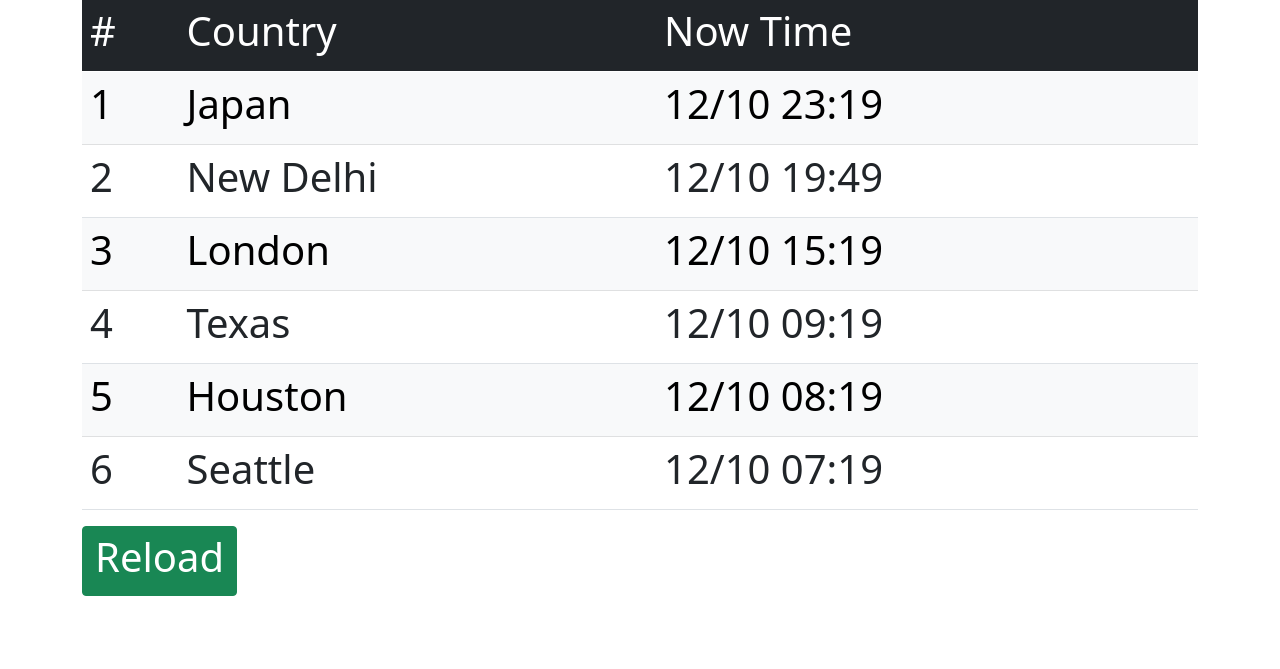
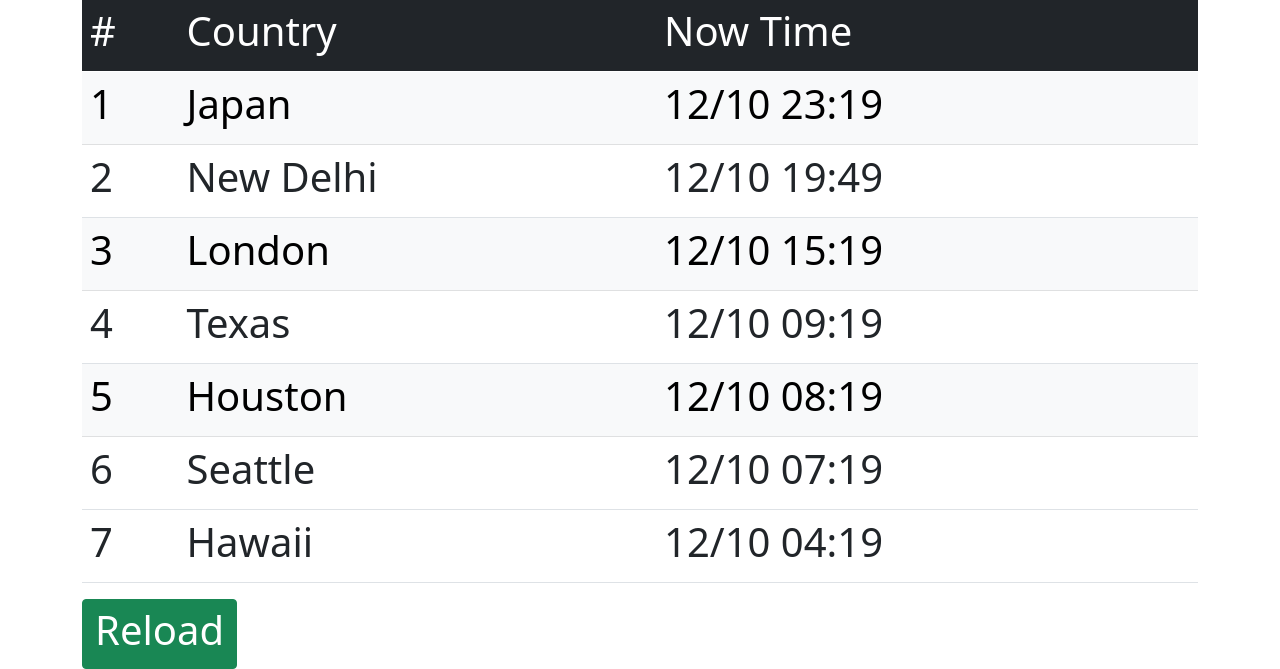
Before and after one commit to 56kuma/NowTimeCountries, a Flask app: page / in a window 1280 px wide. Shown: the part 221-890 px from the top of the page. Before the commit the page ends 817 px from the top, so only its background shows below. Run offline with Flask 2, Linux system fonts and the light colour scheme; some libraries are stand-ins or nearby versions.

Commit message:
add）ハワイ

```diff
--- a/main.py
+++ b/main.py
@@ -28,6 +28,10 @@ def root():
     # シアトル（-7h）
     seattle_time = (dt_now + datetime.timedelta(hours=-7)).strftime('%m/%d %H:%M')
 
+    # ハワイ（-10h）
+    hawaii_time = (dt_now + datetime.timedelta(hours=-10)).strftime('%m/%d %H:%M')
+
+
     return render_template('index.html',
                             yearNow=year,
                             japanTime=japan_time,
@@ -35,7 +39,8 @@ def root():
                             londonTime=london_time,
                             texasTime=texas_time,
                             houstonTime=houston_time,
-                            seattleTime=seattle_time)
+                            seattleTime=seattle_time,
+                            hawaiiTime=hawaii_time)
 
 if __name__ == '__main__':
     # This is used when running locally only. When deploying to Google App
--- a/static/script.js
+++ b/static/script.js
@@ -37,6 +37,12 @@ window.onload = function () {
     document.getElementById("seattle_YYYYMMDD").value = seattleDateTime.toFormat("yyyy-MM-dd");
     document.getElementById("seattle_day").value = seattleDateTime.setLocale('en').toFormat('EEE');
     document.getElementById("seattle_HHmm").value = seattleDateTime.toFormat('HH:mm');
+
+    // Set Hawaii Date Time
+    let hawaiiDateTime = luxon.DateTime.local().setZone('utc').minus({ hours: 10 })
+    document.getElementById("hawaii_YYYYMMDD").value = hawaiiDateTime.toFormat("yyyy-MM-dd");
+    document.getElementById("hawaii_day").value = hawaiiDateTime.setLocale('en').toFormat('EEE');
+    document.getElementById("hawaii_HHmm").value = hawaiiDateTime.toFormat('HH:mm');
 
   }
 
@@ -80,6 +86,12 @@ function inputChange(){
     document.getElementById("seattle_YYYYMMDD").value = changedSeattleDateTime.toFormat("yyyy-MM-dd");
     document.getElementById("seattle_day").value = changedSeattleDateTime.setLocale('en').toFormat('EEE');
     document.getElementById("seattle_HHmm").value = changedSeattleDateTime.toFormat('HH:mm');
+
+    // Hawaii(-10h)
+    let changedHawaiiDateTime = changedJapanDateTime.minus({hours:19})
+    document.getElementById("hawaii_YYYYMMDD").value = changedHawaiiDateTime.toFormat("yyyy-MM-dd");
+    document.getElementById("hawaii_day").value = changedHawaiiDateTime.setLocale('en').toFormat('EEE');
+    document.getElementById("hawaii_HHmm").value = changedHawaiiDateTime.toFormat('HH:mm');
 
 }
 
@@ -125,6 +137,13 @@ function inputChangeNewDelhi(){
   document.getElementById("seattle_YYYYMMDD").value = changedSeattleDateTime.toFormat("yyyy-MM-dd");
   document.getElementById("seattle_day").value = changedSeattleDateTime.setLocale('en').toFormat('EEE');
   document.getElementById("seattle_HHmm").value = changedSeattleDateTime.toFormat('HH:mm');
+
+  // Hawaii(-10h)
+  let changedHawaiiDateTime = changedNewDelhiDateTime.minus({hours:15.5})
+  document.getElementById("hawaii_YYYYMMDD").value = changedHawaiiDateTime.toFormat("yyyy-MM-dd");
+  document.getElementById("hawaii_day").value = changedHawaiiDateTime.setLocale('en').toFormat('EEE');
+  document.getElementById("hawaii_HHmm").value = changedHawaiiDateTime.toFormat('HH:mm');
+
 }
 
 // London
@@ -168,6 +187,12 @@ function inputChangeLondon(){
   document.getElementById("seattle_day").value = changedSeattleDateTime.setLocale('en').toFormat('EEE');
   document.getElementById("seattle_HHmm").value = changedSeattleDateTime.toFormat('HH:mm');
 
+  // Hawaii(-10h)
+  let changedHawaiiDateTime = changedLondonDateTime.minus({hours:11})
+  document.getElementById("hawaii_YYYYMMDD").value = changedHawaiiDateTime.toFormat("yyyy-MM-dd");
+  document.getElementById("hawaii_day").value = changedHawaiiDateTime.setLocale('en').toFormat('EEE');
+  document.getElementById("hawaii_HHmm").value = changedHawaiiDateTime.toFormat('HH:mm');
+
 }
 
 // Texas
@@ -210,6 +235,12 @@ function inputChangeTexas(){
   document.getElementById("seattle_YYYYMMDD").value = changedSeattleDateTime.toFormat("yyyy-MM-dd");
   document.getElementById("seattle_day").value = changedSeattleDateTime.setLocale('en').toFormat('EEE');
   document.getElementById("seattle_HHmm").value = changedSeattleDateTime.toFormat('HH:mm');
+
+  // Hawaii(-10h)
+  let changedHawaiiDateTime = changedTexasDateTime.minus({hours:5})
+  document.getElementById("hawaii_YYYYMMDD").value = changedHawaiiDateTime.toFormat("yyyy-MM-dd");
+  document.getElementById("hawaii_day").value = changedHawaiiDateTime.setLocale('en').toFormat('EEE');
+  document.getElementById("hawaii_HHmm").value = changedHawaiiDateTime.toFormat('HH:mm');
 
 }
 
@@ -255,6 +286,12 @@ function inputChangeHouston(){
   document.getElementById("seattle_day").value = changedSeattleDateTime.setLocale('en').toFormat('EEE');
   document.getElementById("seattle_HHmm").value = changedSeattleDateTime.toFormat('HH:mm');
 
+  // Hawaii(-10h)
+  let changedHawaiiDateTime = changedHoustonDateTime.minus({hours:4})
+  document.getElementById("hawaii_YYYYMMDD").value = changedHawaiiDateTime.toFormat("yyyy-MM-dd");
+  document.getElementById("hawaii_day").value = changedHawaiiDateTime.setLocale('en').toFormat('EEE');
+  document.getElementById("hawaii_HHmm").value = changedHawaiiDateTime.toFormat('HH:mm');
+
 }
 
 // Seattle
@@ -299,4 +336,59 @@ function inputChangeSeattle(){
   // Seattle(-7h)
   document.getElementById("seattle_day").value = changedSeattleDateTime.setLocale('en').toFormat('EEE');
 
+  // Hawaii(-10h)
+  let changedHawaiiDateTime = changedSeattleDateTime.minus({hours:3})
+  document.getElementById("hawaii_YYYYMMDD").value = changedHawaiiDateTime.toFormat("yyyy-MM-dd");
+  document.getElementById("hawaii_day").value = changedHawaiiDateTime.setLocale('en').toFormat('EEE');
+  document.getElementById("hawaii_HHmm").value = changedHawaiiDateTime.toFormat('HH:mm');
+
 }
+
+// Hawaii
+function inputChangeHawaii(){
+
+  // Get Datetime at Houston
+  let changedHawaiiDate = document.getElementById("hawaii_YYYYMMDD").value;
+  let changedHawaiiTime = document.getElementById("hawaii_HHmm").value;
+  let changedHawaiiDateTime = luxon.DateTime.fromISO(changedHawaiiDate + 'T' + changedHawaiiTime)
+
+  // Japan(+9h)
+  let changedJapanDateTime = changedHawaiiDateTime.plus({hours:19});
+  document.getElementById("inputDateJapan").value = changedJapanDateTime.toFormat("yyyy-MM-dd");
+  document.getElementById("dayJapan").value = changedJapanDateTime.setLocale('en').toFormat('EEE');
+  document.getElementById("inputTimeJapan").value = changedJapanDateTime.toFormat('HH:mm');
+
+  // New delhi(+5.5h)
+  let changedNewDelhiDateTime = changedHawaiiDateTime.plus({hours:15.5});
+  document.getElementById("newdelhi_YYYYMMDD").value = changedNewDelhiDateTime.toFormat("yyyy-MM-dd");
+  document.getElementById("newdelhi_day").value = changedNewDelhiDateTime.setLocale('en').toFormat('EEE');
+  document.getElementById("newdelhi_HHmm").value = changedNewDelhiDateTime.toFormat('HH:mm');
+
+  // London(+1h)
+  let changedLondonDateTime = changedHawaiiDateTime.plus({hours:11})
+  document.getElementById("london_YYYYMMDD").value = changedLondonDateTime.toFormat("yyyy-MM-dd");
+  document.getElementById("london_day").value = changedLondonDateTime.setLocale('en').toFormat('EEE');
+  document.getElementById("london_HHmm").value = changedLondonDateTime.toFormat('HH:mm');
+
+  // Texas(-5h)
+  let changedTexasDateTime = changedHawaiiDateTime.plus({hours:5})
+  document.getElementById("texas_YYYYMMDD").value = changedTexasDateTime.toFormat("yyyy-MM-dd");
+  document.getElementById("texas_day").value = changedTexasDateTime.setLocale('en').toFormat('EEE');
+  document.getElementById("texas_HHmm").value = changedTexasDateTime.toFormat('HH:mm');
+
+  // Houston(-6h)
+  let changedHoustonDateTime = changedHawaiiDateTime.plus({hours:4})
+  document.getElementById("houston_YYYYMMDD").value = changedHoustonDateTime.toFormat("yyyy-MM-dd");
+  document.getElementById("houston_day").value = changedHoustonDateTime.setLocale('en').toFormat('EEE');
+  document.getElementById("houston_HHmm").value = changedHoustonDateTime.toFormat('HH:mm');
+
+  // Seattle(-7h)
+  let changedSeattleDateTime = changedHawaiiDateTime.plus({hours:3})
+  document.getElementById("seattle_YYYYMMDD").value = changedSeattleDateTime.toFormat("yyyy-MM-dd");
+  document.getElementById("seattle_day").value = changedSeattleDateTime.setLocale('en').toFormat('EEE');
+  document.getElementById("seattle_HHmm").value = changedSeattleDateTime.toFormat('HH:mm');
+
+  // Hawaii(-10h)
+  document.getElementById("hawaii_day").value = changedHawaiiDateTime.setLocale('en').toFormat('EEE');
+
+}
--- a/templates/index.html
+++ b/templates/index.html
@@ -81,6 +81,11 @@
               <th scope="row"><h1>6</h1></th>
               <td><h1>Seattle</h1></td>
               <td><h1>{{ seattleTime }}</h1></td>
+            </tr>
+            <tr>
+              <th scope="row"><h1>7</h1></th>
+              <td><h1>Hawaii</h1></td>
+              <td><h1>{{ hawaiiTime }}</h1></td>
             </tr>
           </tbody>
         </table>
@@ -176,6 +181,19 @@
                 <input type="Time" class="form-control-lg" id="seattle_HHmm" oninput="inputChangeSeattle()">
               </h1></td>
             </tr>
+            <tr class="table-light">
+              <th scope="row"><h1>7</h1></th>
+              <td><h1>Hawaii</h1></td>
+              <td><h1>
+                <input type="Date" class="form-control-lg" id="hawaii_YYYYMMDD" oninput="inputChangeHawaii()">
+              </h1></td>
+              <td><h1>
+                <output id="hawaii_day"></output>
+              </h1></td>
+              <td><h1>
+                <input type="Time" class="form-control-lg" id="hawaii_HHmm" oninput="inputChangeHawaii()">
+              </h1></td>
+            </tr>
           </tbody>
         </table>
       </div>
```
